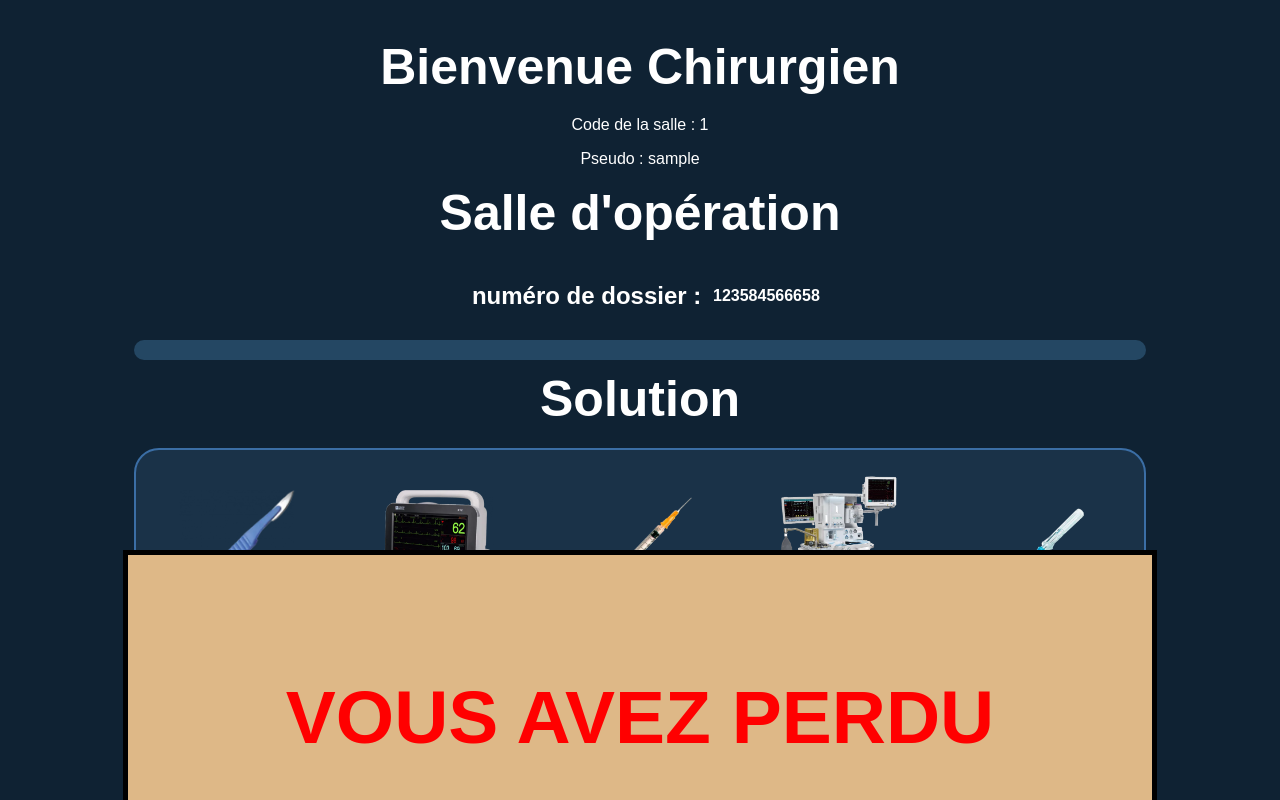
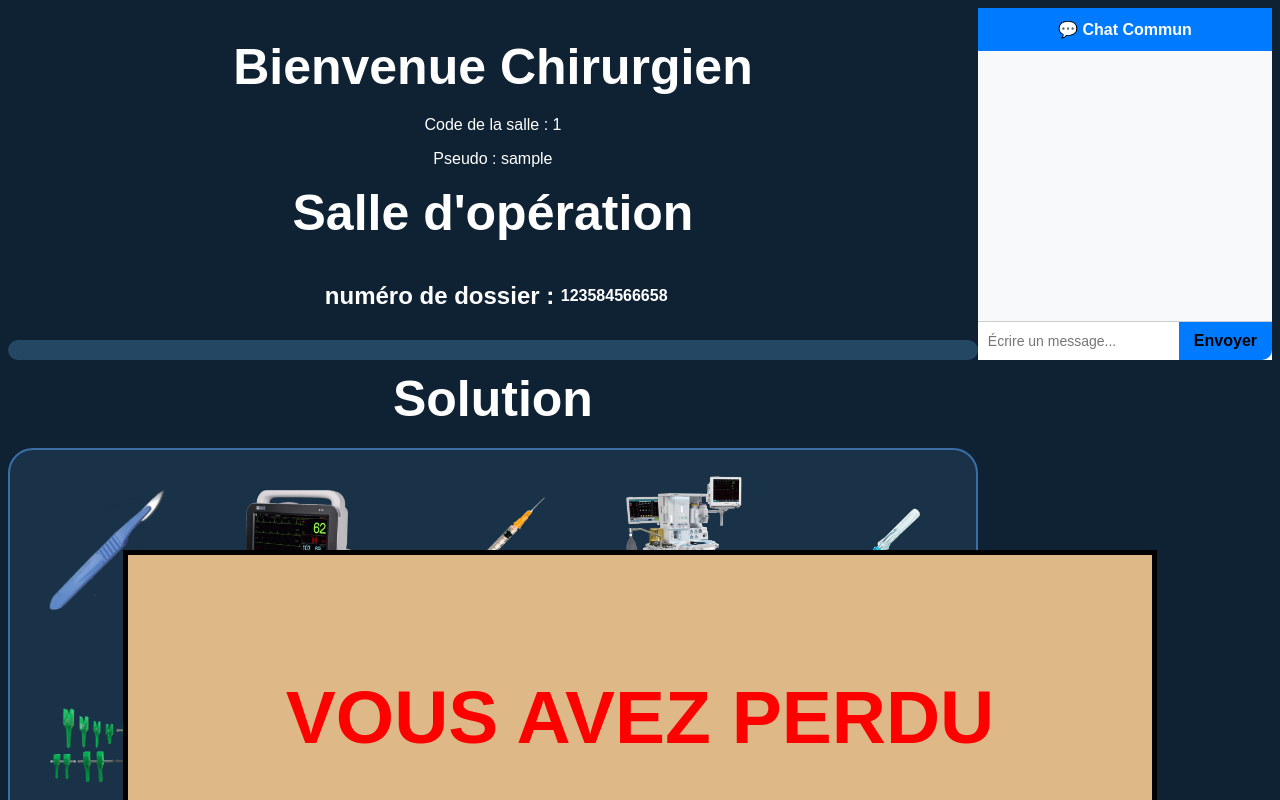
Before and after one commit to brikodepo/Workshop_M1, a PHP site: page /chirurgien.php in a window 1280 px wide. Run offline with PHP 8.4, Linux system fonts and the light colour scheme; the visitor is signed in with stand-in values (Sample User, id 1); data that the repository does not hold is empty; some web fonts are replaced.

Commit message:
Update chirurgien.php
rajout du chat

```diff
--- a/chirurgien.php
+++ b/chirurgien.php
@@ -70,7 +70,23 @@
         <h1> VOUS AVEZ PERDU </h1>
         <a>revenir à la page principale</a>
     </div>
+    <!-- ✅ CHAT COMMUN -->
+<div id="chat-container">
+    <div id="chat-header">💬 Chat Commun</div>
+
+    <div id="chat-messages"></div>
+
+    <form id="chat-form">
+        <input type="hidden" id="username" value="<?= htmlspecialchars($_SESSION['pseudo']) ?>">
+        <input type="text" id="chat-input" placeholder="Écrire un message..." autocomplete="off">
+        <button type="submit">Envoyer</button>
+    </form>
+</div>
+
+
+    <script src="./Vues/assets/js/chat.js"></script>
     <script src="./Vues/assets/js/salle.js"></script>
 </body>
 
+
 </html>
```
